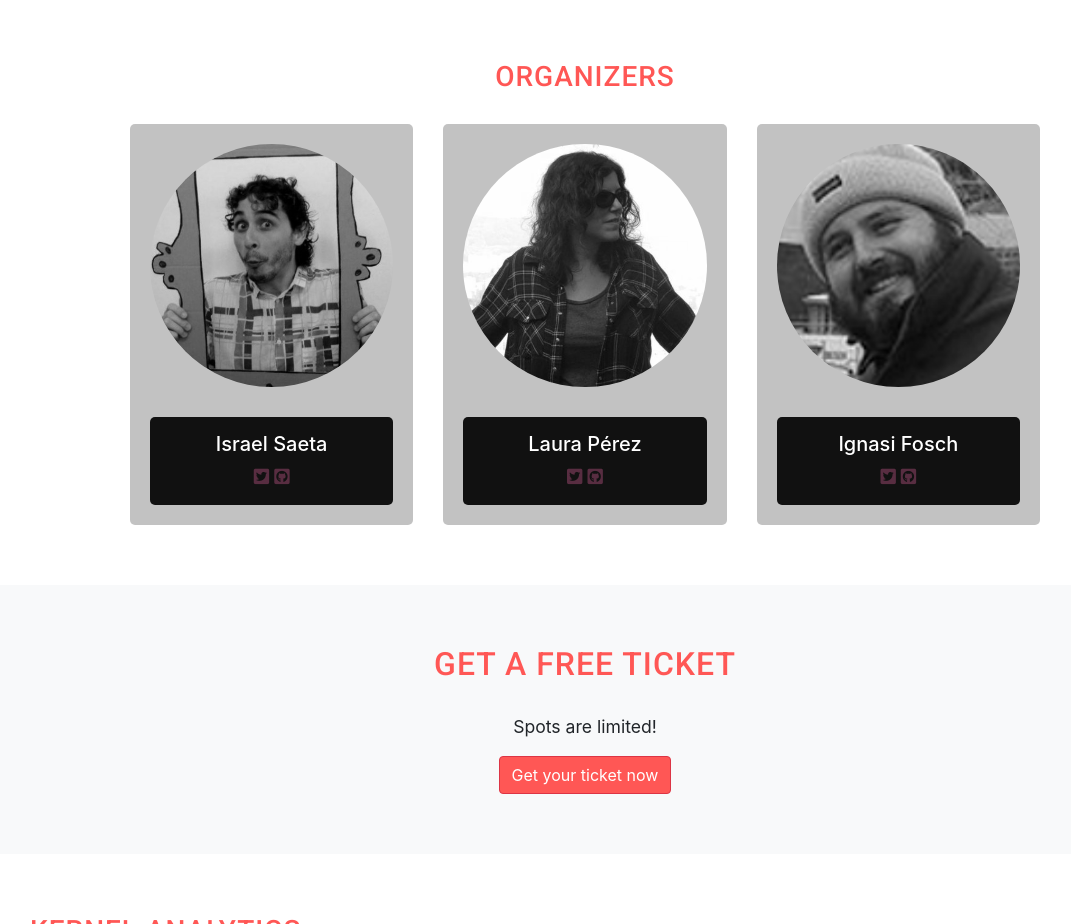
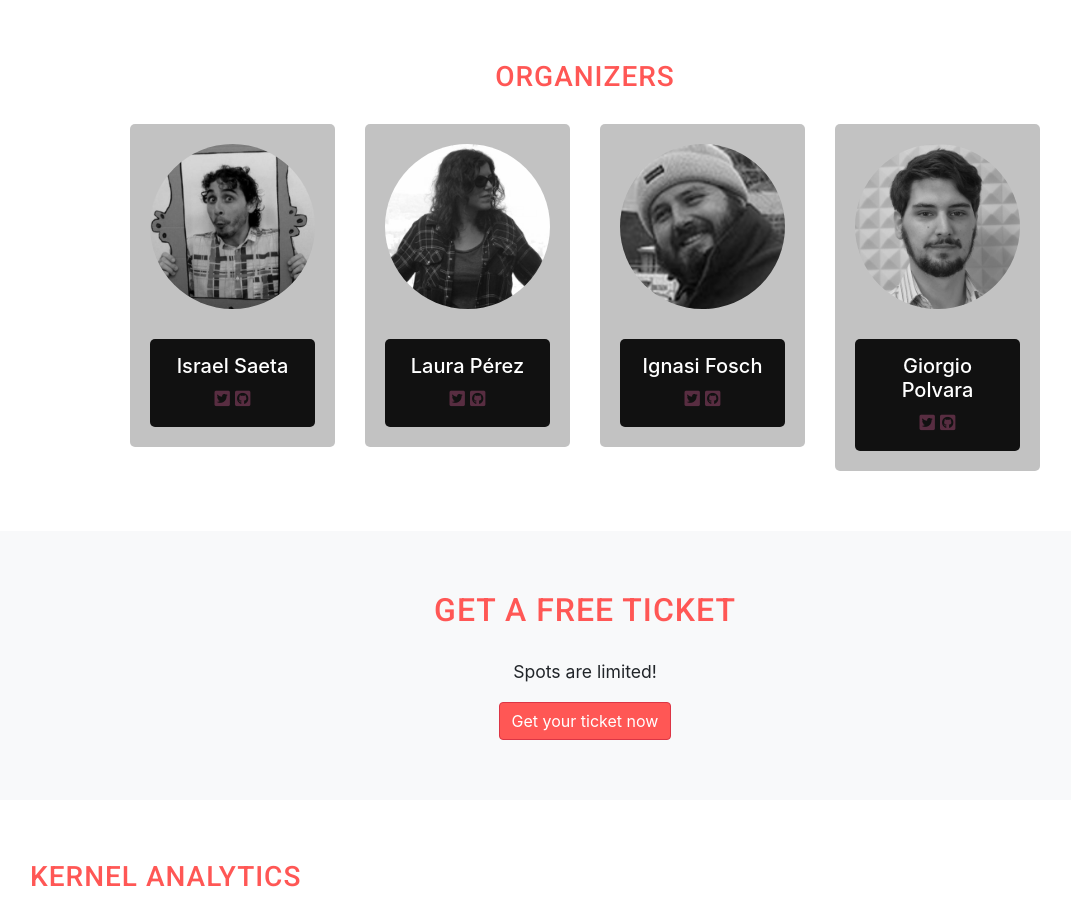
Before and after one commit to python-spain/hacktoberfestES, a plain HTML site: page index.html in a window 1280 px wide. Shown: the part 1760-2684 px from the top of the page, without its empty margins (55-1126 px from the left). Drawn offline with Linux system fonts and the light colour scheme; files whose address does not match are found by name.

Commit message:
Add G.Polvara to organizers and delete superflous markup.

```diff
--- a/index.html
+++ b/index.html
@@ -132,13 +132,13 @@
                 </div>
 
                 <div class="row organizers_pictures justify-content-center">
-                    <div class="col-md-4 col-sm-6 col-xs-6 fw-600">
+                    <div class="col-lg-3 col-sm-6 fw-600">
                         <div class="organizer">
                             <div class="organizer-picture">
-                                <a href="#" target="_blank" title="Israel Saeta"><img class="img-fluid rounded-circle" src="images/isra.jpeg" alt=""></a>
+                                <img class="img-fluid rounded-circle" src="images/isra.jpeg" alt="">
                             </div>
                             <div class="organizer-info">
-                                <h5><a href="#" target="_blank" title="Joanne Fenix bio">Israel Saeta</a></h5>
+                                <h5>Israel Saeta</h5>
                                 <span>
                                     <a href="https://twitter.com/dukebody" target="_blank"><i class="fab fa-twitter-square"></i></a>
                                     <a href="https://github.com/dukebody" target="_blank"><i class="fab fa-github-square"></i></a>
@@ -146,13 +146,13 @@
                             </div>
                         </div>
                     </div>
-                    <div class="col-md-4 col-sm-6 col-xs-6 fw-600">
+                    <div class="col-lg-3 col-sm-6 fw-600">
                         <div class="organizer">
                             <div class="organizer-picture">
-                                <a href="#" target="_blank" title="Laura Pérez"><img class="img-fluid rounded-circle" src="images/lpmayos.jpg" alt=""></a>
+                                <img class="img-fluid rounded-circle" src="images/lpmayos.jpg" alt="">
                             </div>
                             <div class="organizer-info">
-                                <h5><a href="#" target="_blank" title="Louis Simons bio">Laura Pérez</a></h5>
+                                <h5>Laura Pérez</h5>
                                 <span>
                                     <a href="https://twitter.com/lpmayos" target="_blank"><i class="fab fa-twitter-square"></i></a>
                                     <a href="https://github.com/lpmayos" target="_blank"><i class="fab fa-github-square"></i></a>
@@ -160,16 +160,30 @@
                             </div>
                         </div>
                     </div>
-                    <div class="col-md-4 col-sm-6 col-xs-6 fw-600">
+                    <div class="col-lg-3 col-sm-6 fw-600">
                         <div class="organizer">
                             <div class="organizer-picture">
-                                <a href="#" target="_blank" title="Ignasi Fosch"><img class="img-fluid rounded-circle" src="images/ifosch.png" alt=""></a>
+                                <span><img class="img-fluid rounded-circle" src="images/ifosch.png" alt=""></span>
                             </div>
                             <div class="organizer-info">
-                                <h5><a href="#" target="_blank" title="John Smith bio">Ignasi Fosch</a></h5>
+                                <h5>Ignasi Fosch</h5>
                                 <span>
                                     <a href="https://twitter.com/ifosch" target="_blank"><i class="fab fa-twitter-square"></i></a>
                                     <a href="https://github.com/ifosch" target="_blank"><i class="fab fa-github-square"></i></a>
+                                </span>
+                            </div>
+                        </div>
+                    </div>
+                    <div class="col-lg-3 col-sm-6 fw-600">
+                        <div class="organizer">
+                            <div class="organizer-picture">
+                                <span><img class="img-fluid rounded-circle" src="images/gpolvara.jpg" alt=""></a>
+                            </div>
+                            <div class="organizer-info">
+                                <h5>Giorgio Polvara</h5>
+                                <span>
+                                    <a href="https://twitter.com/gpx" target="_blank"><i class="fab fa-twitter-square"></i></a>
+                                    <a href="https://github.com/Gpx" target="_blank"><i class="fab fa-github-square"></i></a>
                                 </span>
                             </div>
                         </div>
```
Also changed, not shown: images/gpolvara.jpg (added).
